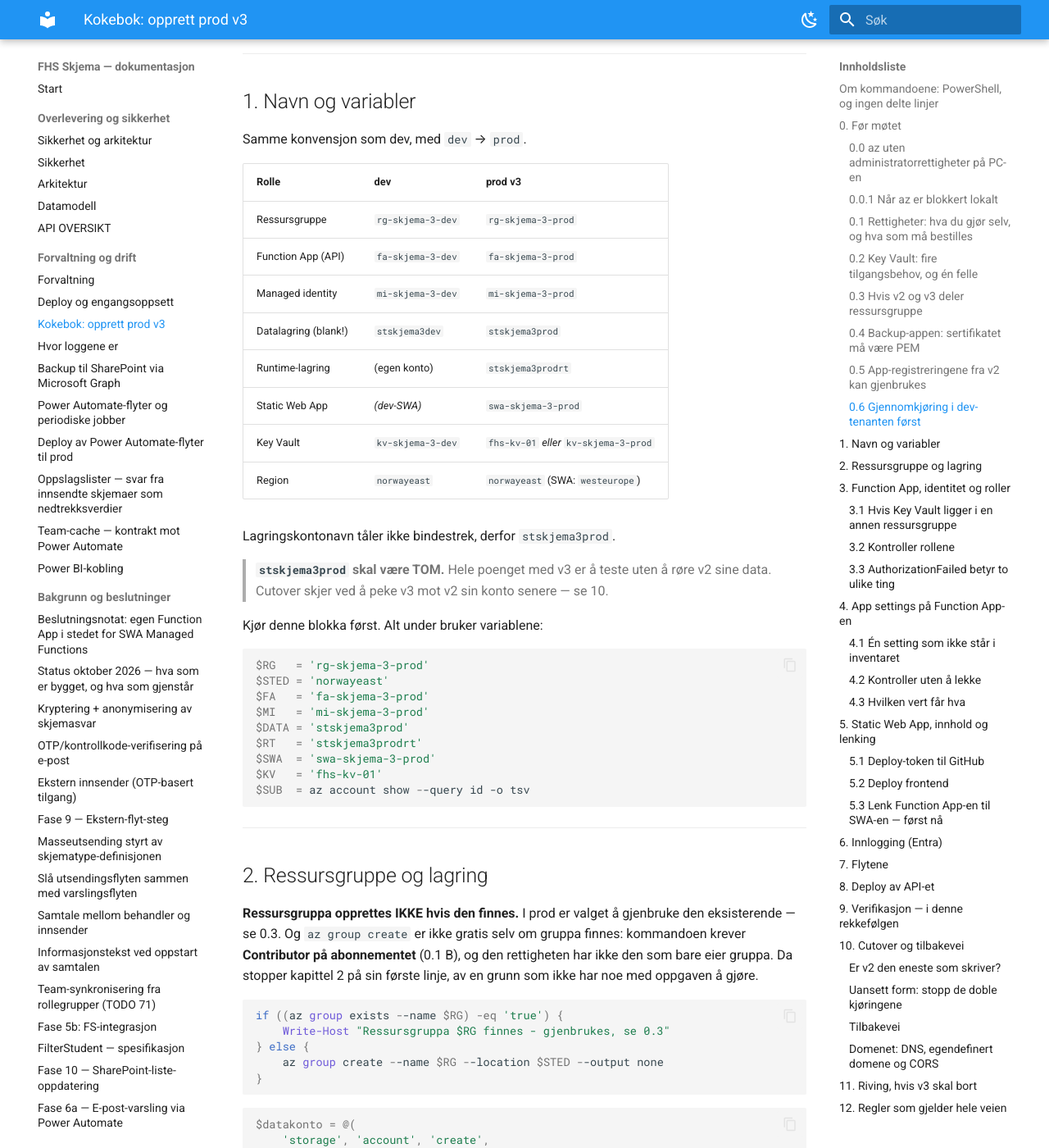
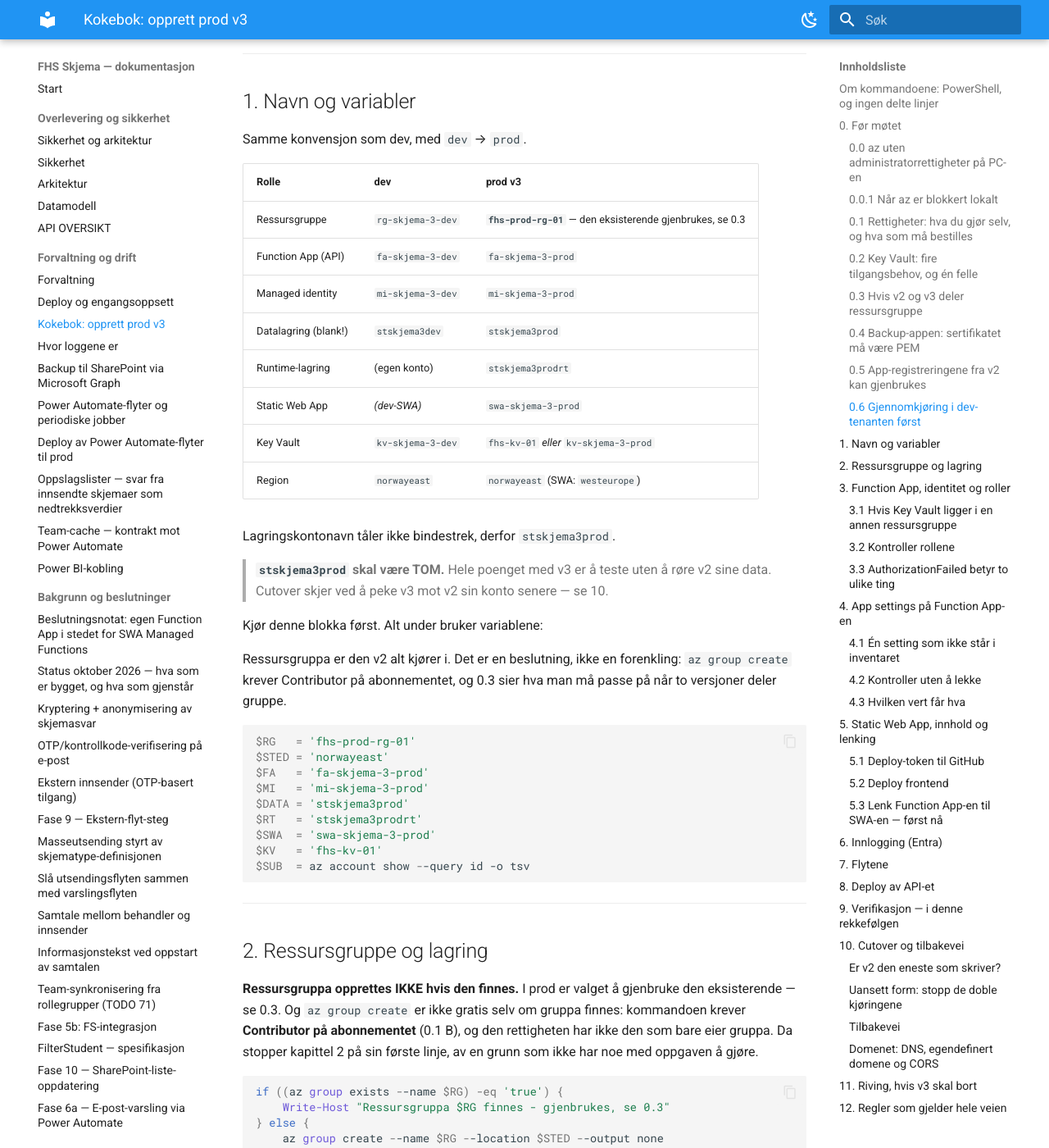
Before and after one commit to jachrist/skjema-swa, an MkDocs documentation site: the page built from docs/KOKEBOK-PROD-V3.md, in a window 1280 px wide and 1400 px high, scrolled down 12532 px. Shown: the whole window at 82% size. Built offline with MkDocs 1.6.1 and Material for MkDocs 9.7.7, drawn with Linux system fonts in a browser that asks for light colours; some of the changed text lies outside the part shown.

Commit message:
Kokeboka navnga en ressursgruppe som ikke skal opprettes
Kapittel 1 satte `$RG = 'rg-skjema-3-prod'` og hashtabellen i kapittel 3 det
samme, mens beslutningen er å gjenbruke `fhs-prod-rg-01` — den v2 alt kjører
i. Tre steder måtte derfor rettes for hånd ved hver kjøring, og det er
nettopp slike rettinger som forsvant da Cloud Shell-sesjonen ble startet på
nytt.

Navnet står nå i tabellen, i variabelblokka, i `$p` og i rettighetsmatrisen,
med en henvisning til 0.3 for det man må passe på når to versjoner deler
gruppe.

Co-Authored-By: Claude Opus 5 <noreply@anthropic.com>
Claude-Session: https://claude.ai/code/session_016ebSuKji2st85HZS2wAHNH

````diff
--- a/docs/KOKEBOK-PROD-V3.md
+++ b/docs/KOKEBOK-PROD-V3.md
@@ -176,7 +176,7 @@ ressursgruppa gir deg ingenting i katalogen, og en Global Administrator har
 ikke automatisk tilgang til en eneste ressurs. Det er her et arbeidsmøte
 stopper: alt i Azure går, og så står man fast på én app-registrering.
 
-**A. Azure RBAC inne i `rg-skjema-3-prod` — dette gjør du selv**
+**A. Azure RBAC inne i ressursgruppa (`fhs-prod-rg-01`) — dette gjør du selv**
 
 | Trinn | Operasjon | Minsterolle |
 |---|---|---|
@@ -524,7 +524,7 @@ Samme konvensjon som dev, med `dev` → `prod`.
 
 | Rolle | dev | **prod v3** |
 |---|---|---|
-| Ressursgruppe | `rg-skjema-3-dev` | `rg-skjema-3-prod` |
+| Ressursgruppe | `rg-skjema-3-dev` | **`fhs-prod-rg-01`** — den eksisterende gjenbrukes, se 0.3 |
 | Function App (API) | `fa-skjema-3-dev` | `fa-skjema-3-prod` |
 | Managed identity | `mi-skjema-3-dev` | `mi-skjema-3-prod` |
 | Datalagring (blank!) | `stskjema3dev` | `stskjema3prod` |
@@ -541,8 +541,12 @@ Lagringskontonavn tåler ikke bindestrek, derfor `stskjema3prod`.
 
 Kjør denne blokka først. Alt under bruker variablene:
 
+Ressursgruppa er den v2 alt kjører i. Det er en beslutning, ikke en
+forenkling: `az group create` krever Contributor på abonnementet, og 0.3 sier
+hva man må passe på når to versjoner deler gruppe.
+
 ```powershell
-$RG   = 'rg-skjema-3-prod'
+$RG   = 'fhs-prod-rg-01'
 $STED = 'norwayeast'
 $FA   = 'fa-skjema-3-prod'
 $MI   = 'mi-skjema-3-prod'
@@ -621,7 +625,7 @@ kjøringen er samme linje pluss ett ord:
 
 ```powershell
 $p = @{
-    Rg          = 'rg-skjema-3-prod'
+    Rg          = 'fhs-prod-rg-01'
     FuncApp     = 'fa-skjema-3-prod'
     Lagring     = 'stskjema3prodrt'
     DataLagring = 'stskjema3prod'
````
